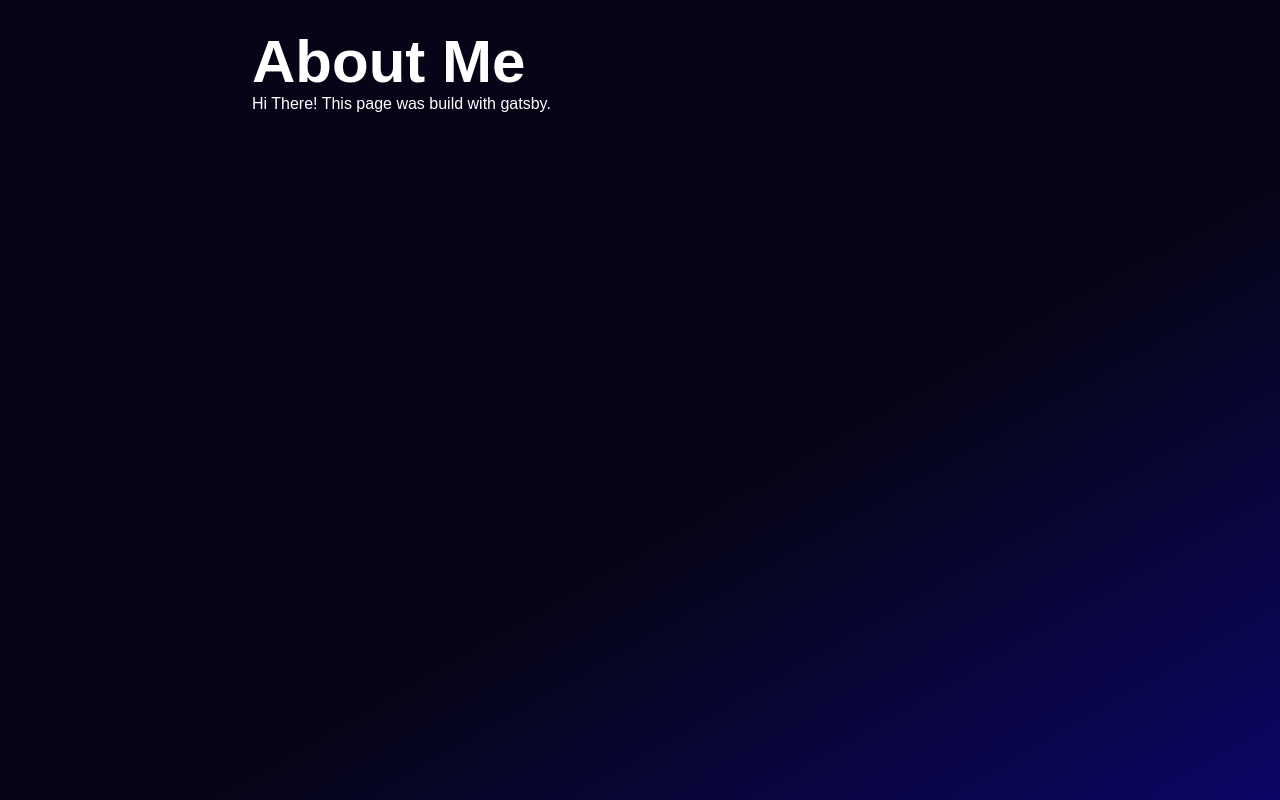
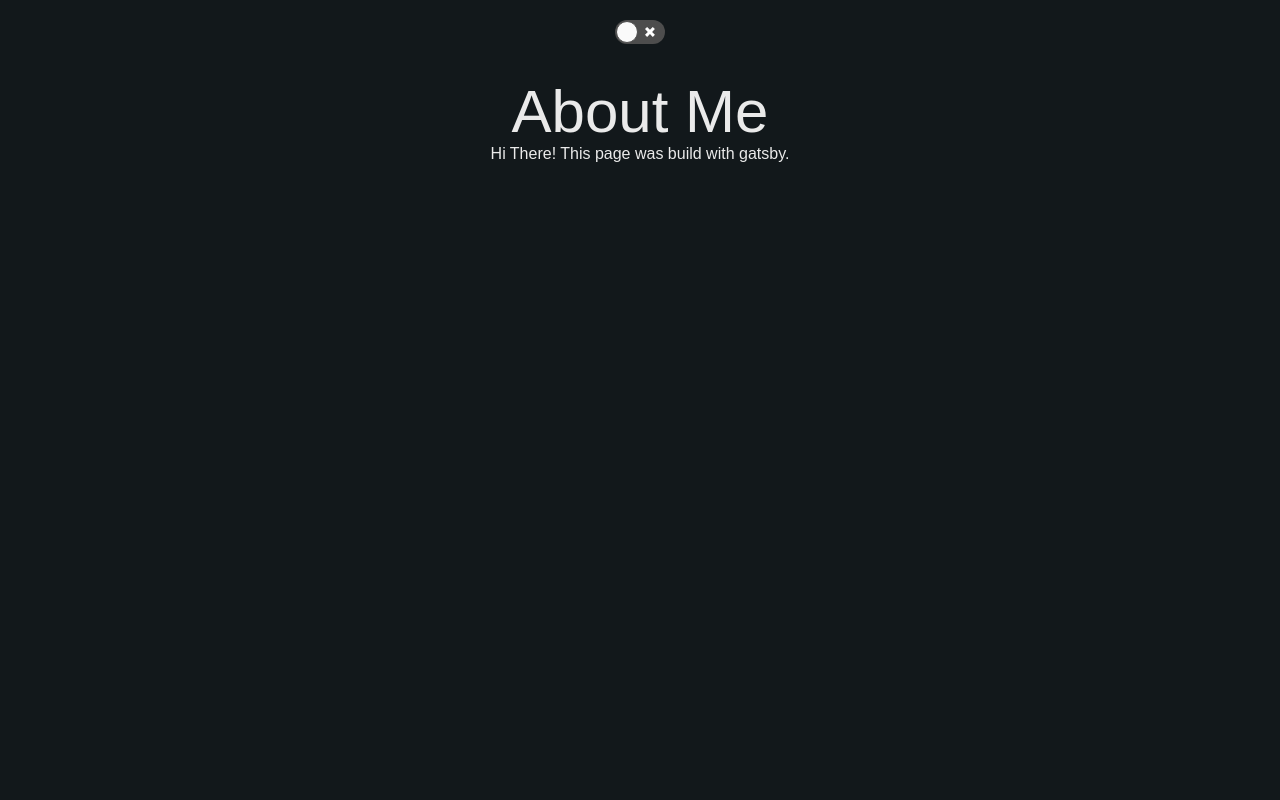
Before and after one commit to dsgreve/dsgreve.com, a Gatsby site: page /about in a window 1280 px wide. Built offline with nearby package versions, Linux system fonts and the light colour scheme; Gatsby itself is replaced by a stand-in of ours.

Commit message:
added theme toggle

```diff
--- a/gatsby-browser.js
+++ b/gatsby-browser.js
@@ -1 +1,6 @@
 import "./src/styles/global.css";
+import React from "react";
+import ThemeContextProvider from "./src/context/themeContext";
+export const wrapRootElement = ({ element }) => {
+  return <ThemeContextProvider>{element}</ThemeContextProvider>;
+};
--- a/package.json
+++ b/package.json
@@ -27,7 +27,8 @@
     "gatsby-transformer-sharp": "^5.0.0",
     "react": "^18.2.0",
     "react-dom": "^18.2.0",
-    "react-helmet": "^6.1.0"
+    "react-helmet": "^6.1.0",
+    "react-toggle": "^4.1.3"
   },
   "devDependencies": {
     "autoprefixer": "^10.4.13",
--- a/src/components/layout.js
+++ b/src/components/layout.js
@@ -1,10 +1,40 @@
-import * as React from 'react';
+//import * as React from 'react';
+import React, { useContext } from "react";
+import PropTypes from "prop-types";
+
 import MainNav from "./nav";
 import { container } from './layout.module.css';
+import Toggle from "react-toggle";
+
+// Context
+import { ThemeContext } from "../context/themeContext";
 
 const Layout = ({pageTitle, children}) => {
+  const { theme, setTheme } = useContext(ThemeContext);
+
+  const handleThemeToggle = () => {
+    if (theme === "light") {
+      setTheme("dark");
+    } else {
+      setTheme("light");
+    }
+  };
+
+
   return (
-    <div className="gradient-background ">
+    <div
+      className={`${
+        theme === "light" ? "theme-light" : "theme-dark"
+      } bg-primary text-main-text text-center transition-all duration-300 m-0 px-0 py-5 min-h-screen`}
+    >
+      <Toggle
+        id="theme-toggle"
+        checked={theme === "light" ? true : false}
+        onChange={handleThemeToggle}
+      />
+      <label htmlFor="theme-toggle" className="text-accent hidden">
+        Theme toggler
+      </label>
       <MainNav />
       <div className={container}>
         <main>
@@ -14,6 +44,10 @@ const Layout = ({pageTitle, children}) => {
       </div>
     </div>
   );
+
 }
+Layout.propTypes = {
+  children: PropTypes.node.isRequired,
+};
 
 export default Layout;
--- a/src/components/layout.module.css
+++ b/src/components/layout.module.css
@@ -2,6 +2,5 @@
   margin: auto;
   max-width: 840px;
   font-family: sans-serif;
-  color: white;
   padding: 2em;
 }
--- a/src/components/nav.js
+++ b/src/components/nav.js
@@ -1,7 +1,7 @@
 import * as React from "react";
 import { Link } from "gatsby";
 import { mainNavItem } from "./nav.module.css";
-
+//Context
 const MainNav = () => {
   return (
     <nav className="main-nav w-full hidden">
--- /dev/null
+++ b/src/context/themeContext.js
@@ -0,0 +1,24 @@
+import React, { useState, useEffect } from "react";
+export const ThemeContext = React.createContext({
+  theme: "",
+  setTheme: () => {},
+});
+const ThemeContextProvider = ({ children }) => {
+  const [theme, setTheme] = useState("dark");
+  useEffect(() => {
+    function loadTheme() {
+      const theme = localStorage.getItem("theme");
+      return theme || "dark";
+    }
+    setTheme(loadTheme());
+  }, []);
+  useEffect(() => {
+    localStorage.setItem("theme", theme);
+  }, [theme]);
+  return (
+    <ThemeContext.Provider value={{ theme: theme, setTheme: setTheme }}>
+      {children}
+    </ThemeContext.Provider>
+  );
+};
+export default ThemeContextProvider;
--- a/src/pages/index.js
+++ b/src/pages/index.js
@@ -1,17 +1,17 @@
 import * as React from "react";
-import Intro from "../components/intro";
+import Layout from "../components/layout";
 import { StaticImage } from "gatsby-plugin-image";
 // Step 2: Define your component
 const IndexPage = () => {
   return (
-    <Intro pageTitle="Dale Greve">
-      <h2 className="text-3xl text-white mb-6">Creativity Through Code</h2>
+    <Layout pageTitle="Dale Greve">
+      <h2 className="text-3xl first-line:mb-6">Creativity Through Code</h2>
       <StaticImage
-        className="border-4 border-white rounded-2xl image-bounce"
+        className="border-4 rounded-2xl image-bounce"
         alt="Example code"
         src="https://images.unsplash.com/photo-1461749280684-dccba630e2f6?ixlib=rb-4.0.3&ixid=MnwxMjA3fDB8MHxwaG90by1wYWdlfHx8fGVufDB8fHx8&auto=format&fit=crop&w=280&q=80"
       />
-    </Intro>
+    </Layout>
   );
 };
 
--- a/src/styles/global.css
+++ b/src/styles/global.css
@@ -2,16 +2,168 @@
 @tailwind components;
 @tailwind utilities;
 
-body {
-  min-height: 100%;
-  background: rgb(4,0,75);
-  font-family: 'Source Sans Pro', sans-serif;
+
+.theme-light {
+  --primary: #f8f8f8;
+  --secondary: #dbe1e8;
+  --text-main: #0d0106;
+  --text-secondary: #454e56;
+  --accent: #009ffd;
 }
 
-h1 {
-  font-family: 'Nunito', sans-serif;
-  font-weight: 700;
+.theme-dark {
+  --primary: #12181b;
+  --secondary: #2a2e35;
+  --text-main: #eaeaea;
+  --text-secondary: #b8b8b9;
+  --accent: #fc7753;
 }
+
+
+.react-toggle {
+  touch-action: pan-x;
+
+  display: inline-block;
+  position: relative;
+  cursor: pointer;
+  background-color: transparent;
+  border: 0;
+  padding: 0;
+
+  -webkit-touch-callout: none;
+  -webkit-user-select: none;
+  -khtml-user-select: none;
+  -moz-user-select: none;
+  -ms-user-select: none;
+  user-select: none;
+
+  -webkit-tap-highlight-color: rgba(0,0,0,0);
+  -webkit-tap-highlight-color: transparent;
+}
+
+.react-toggle-screenreader-only {
+  border: 0;
+  clip: rect(0 0 0 0);
+  height: 1px;
+  margin: -1px;
+  overflow: hidden;
+  padding: 0;
+  position: absolute;
+  width: 1px;
+}
+
+.react-toggle--disabled {
+  cursor: not-allowed;
+  opacity: 0.5;
+  -webkit-transition: opacity 0.25s;
+  transition: opacity 0.25s;
+}
+
+.react-toggle-track {
+  width: 50px;
+  height: 24px;
+  padding: 0;
+  border-radius: 30px;
+  background-color: #4D4D4D;
+  -webkit-transition: all 0.2s ease;
+  -moz-transition: all 0.2s ease;
+  transition: all 0.2s ease;
+}
+
+.react-toggle:hover:not(.react-toggle--disabled) .react-toggle-track {
+  background-color: #000000;
+}
+
+.react-toggle--checked .react-toggle-track {
+  background-color: #19AB27;
+}
+
+.react-toggle--checked:hover:not(.react-toggle--disabled) .react-toggle-track {
+  background-color: #128D15;
+}
+
+.react-toggle-track-check {
+  position: absolute;
+  width: 14px;
+  height: 10px;
+  top: 0px;
+  bottom: 0px;
+  margin-top: auto;
+  margin-bottom: auto;
+  line-height: 0;
+  left: 8px;
+  opacity: 0;
+  -webkit-transition: opacity 0.25s ease;
+  -moz-transition: opacity 0.25s ease;
+  transition: opacity 0.25s ease;
+}
+
+.react-toggle--checked .react-toggle-track-check {
+  opacity: 1;
+  -webkit-transition: opacity 0.25s ease;
+  -moz-transition: opacity 0.25s ease;
+  transition: opacity 0.25s ease;
+}
+
+.react-toggle-track-x {
+  position: absolute;
+  width: 10px;
+  height: 10px;
+  top: 0px;
+  bottom: 0px;
+  margin-top: auto;
+  margin-bottom: auto;
+  line-height: 0;
+  right: 10px;
+  opacity: 1;
+  -webkit-transition: opacity 0.25s ease;
+  -moz-transition: opacity 0.25s ease;
+  transition: opacity 0.25s ease;
+}
+
+.react-toggle--checked .react-toggle-track-x {
+  opacity: 0;
+}
+
+.react-toggle-thumb {
+  transition: all 0.5s cubic-bezier(0.23, 1, 0.32, 1) 0ms;
+  position: absolute;
+  top: 1px;
+  left: 1px;
+  width: 22px;
+  height: 22px;
+  border: 1px solid #4D4D4D;
+  border-radius: 50%;
+  background-color: #FAFAFA;
+
+  -webkit-box-sizing: border-box;
+  -moz-box-sizing: border-box;
+  box-sizing: border-box;
+
+  -webkit-transition: all 0.25s ease;
+  -moz-transition: all 0.25s ease;
+  transition: all 0.25s ease;
+}
+
+.react-toggle--checked .react-toggle-thumb {
+  left: 27px;
+  border-color: #19AB27;
+}
+
+.react-toggle--focus .react-toggle-thumb {
+  -webkit-box-shadow: 0px 0px 3px 2px #0099E0;
+  -moz-box-shadow: 0px 0px 3px 2px #0099E0;
+  box-shadow: 0px 0px 2px 3px #0099E0;
+}
+
+.react-toggle:active:not(.react-toggle--disabled) .react-toggle-thumb {
+  -webkit-box-shadow: 0px 0px 5px 5px #0099E0;
+  -moz-box-shadow: 0px 0px 5px 5px #0099E0;
+  box-shadow: 0px 0px 5px 5px #0099E0;
+}
+
+
+
 
 .gradient-background {
   background-image: linear-gradient(150deg,#060517 60%,#0c0665);
--- a/tailwind.config.js
+++ b/tailwind.config.js
@@ -6,6 +6,12 @@ module.exports = {
   ],
   theme: {
     extend: {
+      colors: {
+        primary: "var(--primary)",
+        secondary: "var(--secondary)",
+        "main-text": "var(--text-main)",
+        "secondary-text": "var(--text-secondary)",
+      },
       height: {
         "10v": "10vh",
         "20v": "20vh",
```
Also changed, not shown: src/images/icon-moon.svg (added), src/images/icon-sun.svg (added), 3 other files.
